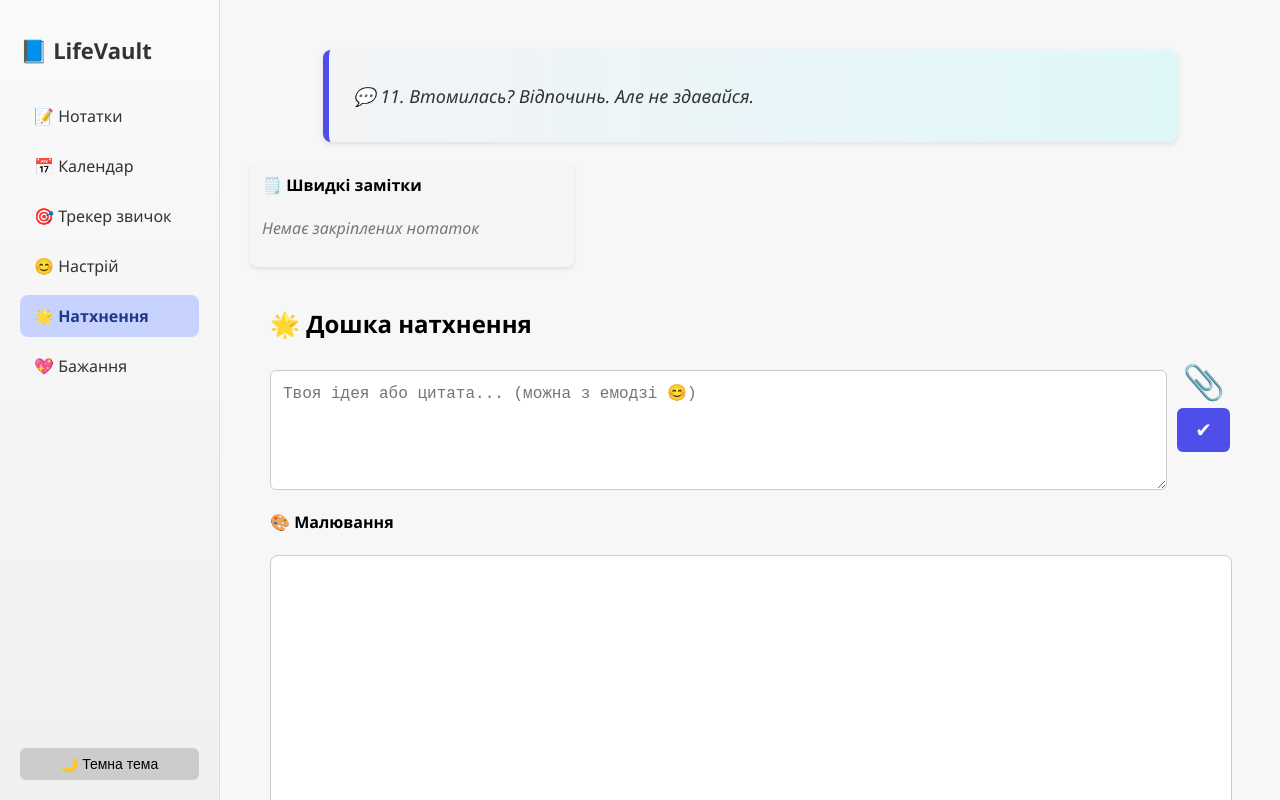
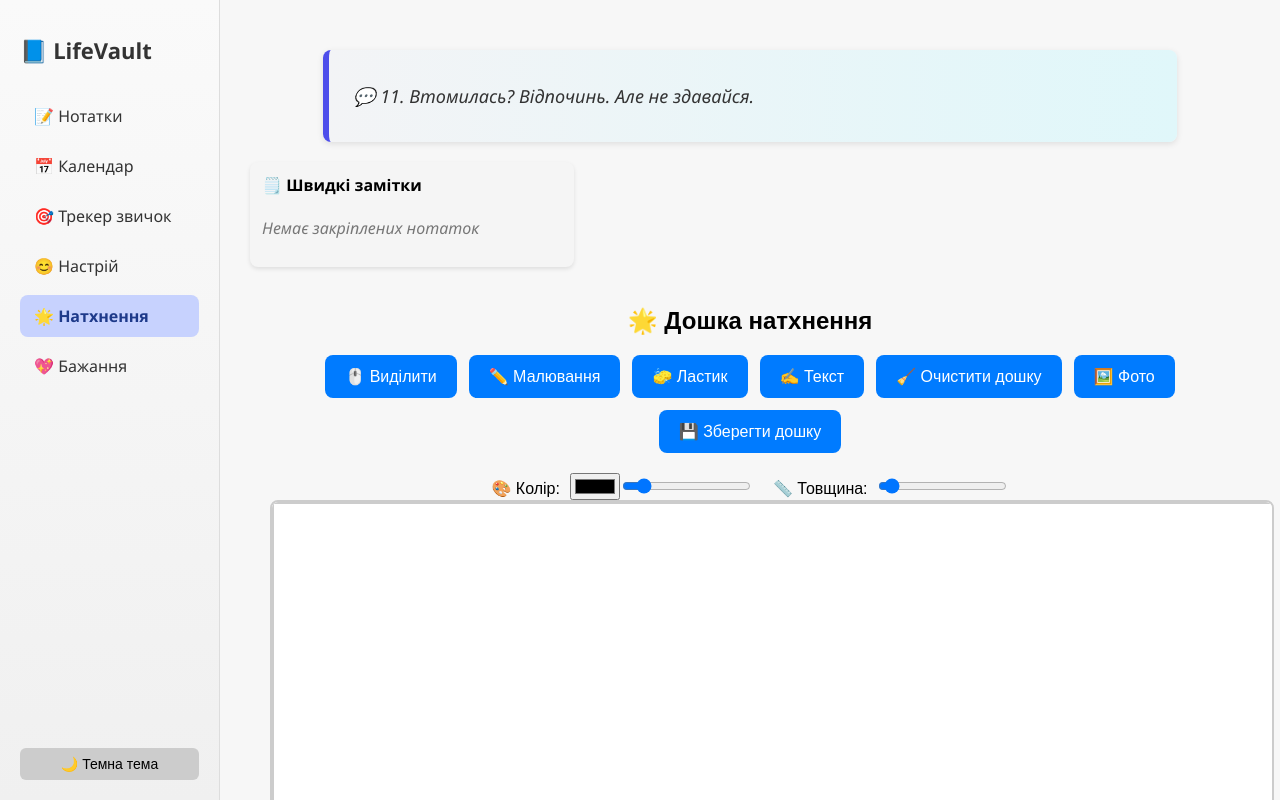
Before and after one commit to Vidziano/LifeVault, a React (Create React App) app: page /inspo in a window 1280 px wide. Built offline with nearby package versions, Linux system fonts and the light colour scheme.

Commit message:
updated moodboard;

```diff
--- a/package.json
+++ b/package.json
@@ -11,6 +11,7 @@
     "cra-template": "1.3.0",
     "d3-geo": "^3.1.1",
     "fabric": "^6.6.4",
+    "html2canvas": "^1.4.1",
     "leaflet": "^1.9.4",
     "react": "^19.1.0",
     "react-calendar": "^5.1.0",
--- a/src/InspirationBoard.css
+++ b/src/InspirationBoard.css
@@ -1,113 +1,112 @@
 .inspo-board {
   padding: 20px;
-  max-width: 1000px;
-  margin: 0 auto;
+  font-family: 'Arial', sans-serif;
+  text-align: center;
 }
 
-.quote {
-  font-style: italic;
-  font-size: 18px;
-  background: #f0f8ff;
-  padding: 10px 16px;
-  border-left: 4px solid #4e4eeb;
-  border-radius: 6px;
+.toolbar {
+  display: flex;
+  flex-wrap: wrap;
+  justify-content: center;
+  gap: 12px;
   margin-bottom: 20px;
 }
 
-/* 🔧 Основна форма */
-.inspo-input-row {
-  display: flex;
-  align-items: flex-start;
-  gap: 10px;
-  margin-bottom: 20px;
+.toolbar button, .toolbar label {
+  padding: 12px 20px;
+  font-size: 16px;
+  background-color: #007bff;
+  color: white;
+  border: none;
+  border-radius: 8px;
+  cursor: pointer;
+  transition: background 0.3s;
 }
 
-.inspo-input-row textarea {
-  flex: 1;
-  min-height: 120px;
-  padding: 12px;
-  font-size: 16px;
-  border-radius: 6px;
-  border: 1px solid #ccc;
-  resize: vertical;
-  box-sizing: border-box;
+.toolbar button:hover, .toolbar label:hover {
+  background-color: #0056b3;
 }
 
-/* 📎 та ✔ */
-.inspo-input-actions {
-  display: flex;
-  flex-direction: column;
-  gap: 10px;
-  align-items: center;
-  justify-content: flex-start;
-  margin-top: 4px;
-}
-
-/* Велика скріпка */
-.big-clip {
-  font-size: 34px;
-  cursor: pointer;
-  position: relative;
-  display: inline-block;
-  line-height: 1;
-}
-
-.big-clip input[type="file"] {
+.toolbar input[type="file"] {
   display: none;
 }
 
-/* ✔ кнопка */
-.add-btn {
-  font-size: 20px;
-  padding: 10px 18px;
-  background-color: #4e4eeb;
+.settings {
+  margin-bottom: 20px;
+  display: flex;
+  justify-content: center;
+  gap: 20px;
+  align-items: center;
+}
+
+.board-area {
+  position: relative;
+  width: 1000px;
+  height: 600px;
+  overflow: hidden;
+  margin: 0 auto;
+  background: #fff;
+  border: 2px solid #ccc;
+  border-radius: 8px;
+}
+
+.saved-gallery {
+  margin-top: 30px;
+  display: flex;
+  flex-wrap: wrap;
+  gap: 20px;
+  justify-content: center;
+}
+
+.saved-card {
+  background: #ffffff;
+  border: 2px solid #ccc;
+  border-radius: 8px;
+  width: 200px;
+  padding: 10px;
+  box-shadow: 0 4px 8px rgba(0,0,0,0.1);
+}
+
+.saved-image {
+  width: 100%;
+  height: auto;
+  border-radius: 4px;
+  margin-bottom: 8px;
+}
+
+.timestamp {
+  font-size: 12px;
+  color: #555;
+  margin-bottom: 8px;
+}
+
+.saved-buttons {
+  display: flex;
+  gap: 6px;
+  justify-content: center;
+}
+
+.saved-buttons button {
+  padding: 6px 10px;
+  font-size: 12px;
+  background-color: #007bff;
   color: white;
   border: none;
   border-radius: 6px;
   cursor: pointer;
+  transition: background 0.3s;
 }
 
-.add-btn:hover {
-  filter: brightness(1.1);
+.saved-buttons button:hover {
+  background-color: #0056b3;
 }
 
-/* 📦 Сітка */
-.inspo-grid {
-  display: grid;
-  grid-template-columns: repeat(auto-fit, minmax(180px, 1fr));
-  gap: 16px;
+.resize-handle {
+  width: 12px;
+  height: 12px;
+  background: blue;
+  position: absolute;
+  bottom: 0;
+  right: 0;
+  cursor: se-resize;
 }
-
-.inspo-card {
-  background-color: #f9f9f9;
-  border-radius: 10px;
-  box-shadow: 0 2px 6px rgba(0,0,0,0.1);
-  padding: 12px;
-  position: relative;
-  text-align: center;
-}
-
-.inspo-card img {
-  max-width: 100%;
-  border-radius: 8px;
-  margin-bottom: 8px;
-}
-
-.inspo-card textarea {
-  width: 100%;
-  resize: vertical;
-  padding: 8px;
-  font-size: 14px;
-  border-radius: 6px;
-  border: 1px solid #ccc;
-}
-
-.inspo-card button {
-  position: absolute;
-  top: 6px;
-  right: 6px;
-  background-color: transparent;
-  border: none;
-  font-size: 16px;
-  cursor: pointer;
-}
--- a/src/InspirationBoard.jsx
+++ b/src/InspirationBoard.jsx
@@ -1,202 +1,458 @@
 import React, { useState, useEffect, useRef } from 'react';
 import './InspirationBoard.css';
+import html2canvas from 'html2canvas';
+
 
 function InspirationBoard() {
-  const [items, setItems] = useState(() => {
-    const stored = localStorage.getItem('inspoItems');
-    return stored ? JSON.parse(stored) : [];
-  });
+  const canvasRef = useRef(null);
+  const boardRef = useRef(null);
 
-  const [newText, setNewText] = useState('');
-  const [newImage, setNewImage] = useState(null);
+  const [tool, setTool] = useState('pen');
+  const [color, setColor] = useState('#000000');
+  const [lineWidth, setLineWidth] = useState(2);
+  const [fontSize, setFontSize] = useState(16);
+  const [startSize, setStartSize] = useState({ width: 0, height: 0, fontSize: 16 });
+
   const [isDrawing, setIsDrawing] = useState(false);
-  const [color, setColor] = useState('#000');
-  const [tool, setTool] = useState('pen');
-  const [lineWidth, setLineWidth] = useState(2);
-  const [textInput, setTextInput] = useState('');
-  const [imageToDraw, setImageToDraw] = useState(null);
-  const canvasRef = useRef(null);
-  const contextRef = useRef(null);
+  const [objects, setObjects] = useState([]);
+  const [savedItems, setSavedItems] = useState([]);
+  const [selectedObjectId, setSelectedObjectId] = useState(null);
+  const [clipboardObject, setClipboardObject] = useState(null);
+
+  const [draggingObjectId, setDraggingObjectId] = useState(null);
+  const [resizingObjectId, setResizingObjectId] = useState(null);
+  const [startPos, setStartPos] = useState({ x: 0, y: 0 });
+
+  const [history, setHistory] = useState([]);
+  const [redoStack, setRedoStack] = useState([]);
+
+  const [imageFile, setImageFile] = useState(null);
 
   useEffect(() => {
-    localStorage.setItem('inspoItems', JSON.stringify(items));
-  }, [items]);
+    const canvas = canvasRef.current;
+    canvas.width = 1000;
+    canvas.height = 600;
+    const ctx = canvas.getContext('2d');
+    ctx.lineCap = 'round';
+    ctx.strokeStyle = color;
+    ctx.lineWidth = lineWidth;
+  }, []);
 
-  const handleAdd = () => {
-    if (!newText && !newImage) return;
+  useEffect(() => {
+    if (tool === 'pen' || tool === 'eraser') {
+      const ctx = canvasRef.current.getContext('2d');
+      ctx.strokeStyle = tool === 'pen' ? color : '#ffffff';
+      ctx.lineWidth = tool === 'pen' ? lineWidth : 20;
+    }
+  }, [tool, color, lineWidth]);
 
-    const addItem = (imgUrl = null) => {
-      const updated = [...items, { text: newText, img: imgUrl }];
-      setItems(updated);
-      setNewText('');
-      setNewImage(null);
+  useEffect(() => {
+    const handleKeyDown = (e) => {
+      if (e.ctrlKey && e.key.toLowerCase() === 'c' && selectedObjectId) {
+        e.preventDefault();
+        const obj = objects.find(o => o.id === selectedObjectId);
+        if (obj) setClipboardObject(obj);
+      }
+      if (e.ctrlKey && e.key.toLowerCase() === 'v' && clipboardObject) {
+        e.preventDefault();
+        saveHistory();
+        const newObj = {
+          ...clipboardObject,
+          id: Date.now(),
+          x: clipboardObject.x + 20,
+          y: clipboardObject.y + 20,
+        };
+        setObjects(prev => [...prev, newObj]);
+        setSelectedObjectId(newObj.id);
+      }
+      if (e.ctrlKey && e.key.toLowerCase() === 'z') {
+        e.preventDefault();
+        undo();
+      }
+      if (e.ctrlKey && e.key.toLowerCase() === 'y') {
+        e.preventDefault();
+        redo();
+      }
+      if ((e.key === 'Delete' || e.key === 'Backspace') && selectedObjectId !== null) {
+        e.preventDefault();
+        saveHistory();
+        setObjects(prev => prev.filter(obj => obj.id !== selectedObjectId));
+        setSelectedObjectId(null);
+      }
+    };
+    window.addEventListener('keydown', handleKeyDown);
+    return () => window.removeEventListener('keydown', handleKeyDown);
+  }, [objects, selectedObjectId, clipboardObject, history, redoStack]);
+
+  const saveHistory = () => {
+    setHistory(prev => [...prev, objects]);
+    setRedoStack([]);
   };
 
-    if (newImage) {
-      const reader = new FileReader();
-      reader.onload = () => addItem(reader.result);
-      reader.readAsDataURL(newImage);
-    } else {
-      addItem();
+  const undo = () => {
+    if (history.length > 0) {
+      const prevState = history[history.length - 1];
+      setRedoStack(prev => [objects, ...prev]);
+      setHistory(prev => prev.slice(0, -1));
+      setObjects(prevState);
     }
   };
 
-  const handleDelete = (index) => {
-    const updated = [...items];
-    updated.splice(index, 1);
-    setItems(updated);
-  };
-
-  const handleEditText = (index, newText) => {
-    const updated = [...items];
-    updated[index].text = newText;
-    setItems(updated);
-  };
-
-  const startDrawing = ({ nativeEvent }) => {
-    const { offsetX, offsetY } = nativeEvent;
-    if (tool === 'text' && textInput) {
-      contextRef.current.fillStyle = color;
-      contextRef.current.font = `${lineWidth * 5}px sans-serif`;
-      contextRef.current.fillText(textInput, offsetX, offsetY);
-      setTextInput('');
-    } else if (tool === 'image' && imageToDraw) {
-      const img = new Image();
-      img.onload = () => {
-        contextRef.current.drawImage(img, offsetX, offsetY, 100, 100);
-        setImageToDraw(null);
-      };
-      img.src = URL.createObjectURL(imageToDraw);
-    } else {
-      contextRef.current.beginPath();
-      contextRef.current.moveTo(offsetX, offsetY);
-      setIsDrawing(true);
+  const redo = () => {
+    if (redoStack.length > 0) {
+      const nextState = redoStack[0];
+      setHistory(prev => [...prev, objects]);
+      setRedoStack(prev => prev.slice(1));
+      setObjects(nextState);
     }
   };
 
-  const draw = ({ nativeEvent }) => {
-    if (!isDrawing || (tool !== 'pen' && tool !== 'eraser')) return;
-    const { offsetX, offsetY } = nativeEvent;
-    contextRef.current.strokeStyle = tool === 'pen' ? color : '#fff';
-    contextRef.current.lineWidth = tool === 'pen' ? lineWidth : 10;
-    contextRef.current.lineTo(offsetX, offsetY);
-    contextRef.current.stroke();
+  const startDrawing = (e) => {
+    if (tool !== 'pen' && tool !== 'eraser') return;
+    setIsDrawing(true);
+    const rect = canvasRef.current.getBoundingClientRect();
+    const ctx = canvasRef.current.getContext('2d');
+    ctx.beginPath();
+    ctx.moveTo(e.clientX - rect.left, e.clientY - rect.top);
+  };
+
+  const draw = (e) => {
+    if (!isDrawing) return;
+    const rect = canvasRef.current.getBoundingClientRect();
+    const ctx = canvasRef.current.getContext('2d');
+    ctx.lineTo(e.clientX - rect.left, e.clientY - rect.top);
+    ctx.stroke();
   };
 
   const stopDrawing = () => {
-    contextRef.current.closePath();
     setIsDrawing(false);
   };
 
-  const saveCanvasAsItem = () => {
+  const handleBoardClick = (e) => {
+    if (tool === 'text') {
+      const rect = boardRef.current.getBoundingClientRect();
+      const x = e.clientX - rect.left;
+      const y = e.clientY - rect.top;
+      saveHistory();
+      const newText = {
+        id: Date.now(),
+        type: 'text',
+        x,
+        y,
+        width: 150,
+        height: 50,
+        value: '',
+        color,
+        fontSize: fontSize,
+      };
+      setObjects(prev => [...prev, newText]);
+      setSelectedObjectId(newText.id);
+    } else if (tool === 'image' && imageFile) {
+      const rect = boardRef.current.getBoundingClientRect();
+      const x = e.clientX - rect.left;
+      const y = e.clientY - rect.top;
+      saveHistory();
+      const newImage = {
+        id: Date.now(),
+        type: 'image',
+        x,
+        y,
+        width: 150,
+        height: 150,
+        src: URL.createObjectURL(imageFile),
+      };
+      setObjects(prev => [...prev, newImage]);
+      setImageFile(null);
+      setTool('move');
+    }
+  };
+
+  const handleTextChange = (e, id) => {
+    setObjects(prev =>
+      prev.map(obj => obj.id === id ? { ...obj, value: e.target.value } : obj)
+    );
+  };
+  const handleFontSizeChange = (e) => {
+    const newSize = Number(e.target.value);
+    setFontSize(newSize);
+
+    if (selectedObjectId !== null) {
+      setObjects(prev =>
+        prev.map(obj =>
+          obj.id === selectedObjectId && obj.type === 'text'
+            ? { ...obj, fontSize: newSize }
+            : obj
+        )
+      );
+    }
+  };
+
+  const startDragging = (e, id) => {
+    if (e.target.className === 'resize-handle') return;
+    setDraggingObjectId(id);
+    setStartPos({ x: e.clientX, y: e.clientY });
+    setSelectedObjectId(id);
+  };
+
+  const startResizing = (e, id) => {
+    const obj = objects.find(o => o.id === id);
+    if (!obj) return;
+
+    setResizingObjectId(id);
+    setStartPos({ x: e.clientX, y: e.clientY });
+    setStartSize({ width: obj.width, height: obj.height, fontSize: obj.fontSize || 16 });
+    setSelectedObjectId(id);
+  };
+
+
+  const handleMouseMove = (e) => {
+    if (draggingObjectId) {
+      const dx = e.clientX - startPos.x;
+      const dy = e.clientY - startPos.y;
+      setStartPos({ x: e.clientX, y: e.clientY });
+      setObjects(prev =>
+        prev.map(obj => obj.id === draggingObjectId ? { ...obj, x: obj.x + dx, y: obj.y + dy } : obj)
+      );
+    } else if (resizingObjectId) {
+      const dx = e.clientX - startPos.x;
+      const dy = e.clientY - startPos.y;
+      setStartPos({ x: e.clientX, y: e.clientY });
+
+      setObjects(prev => {
+        const updated = [...prev];
+        const index = updated.findIndex(obj => obj.id === resizingObjectId);
+        if (index !== -1) {
+          const obj = updated[index];
+
+          const newWidth = Math.max(30, obj.width + dx);
+          const newHeight = Math.max(30, obj.height + dy);
+
+          let newFontSize = obj.fontSize;
+          if (obj.type === 'text' && startSize.width) {
+            const scale = newWidth / startSize.width;
+            newFontSize = Math.max(8, Math.min(72, startSize.fontSize * scale));
+          }
+
+          updated[index] = {
+            ...obj,
+            width: newWidth,
+            height: newHeight,
+            ...(obj.type === 'text' ? { fontSize: newFontSize } : {}),
+          };
+        }
+        return updated;
+      });
+    }
+  };
+
+
+  const handleMouseUp = () => {
+    setDraggingObjectId(null);
+    setResizingObjectId(null);
+    stopDrawing();
+  };
+
+  const handleSaveCanvas = async () => {
     const canvas = canvasRef.current;
     const imgData = canvas.toDataURL('image/png');
-    const updated = [...items, { img: imgData }];
-    setItems(updated);
-    contextRef.current.clearRect(0, 0, canvas.width, canvas.height);
+    const timestamp = new Date().toLocaleString();
+
+    const savedState = {
+      canvasImage: imgData,     // малюнок ручкою
+      objects: [...objects],    // тексти + фото
+      timestamp,
     };
 
-  useEffect(() => {
+    setSavedItems(prev => [...prev, savedState]);
+  };
+
+
+
+  const handleDownload = (imgData) => {
+    const link = document.createElement('a');
+    link.href = imgData;
+    link.download = 'saved-image.png';
+    link.click();
+  };
+
+  const handleClearBoard = () => {
+    const ctx = canvasRef.current.getContext('2d');
+    ctx.clearRect(0, 0, canvasRef.current.width, canvasRef.current.height);
+    setObjects([]);
+    setSelectedObjectId(null);
+    setHistory([]);
+    setRedoStack([]);
+  };
+
+
+  const handleEdit = (savedState) => {
     const canvas = canvasRef.current;
-    const context = canvas.getContext('2d');
-    context.lineCap = 'round';
-    contextRef.current = context;
-  }, []);
+    const ctx = canvas.getContext('2d');
 
-  useEffect(() => {
-    if (contextRef.current) {
-      contextRef.current.strokeStyle = tool === 'pen' ? color : '#fff';
-      contextRef.current.lineWidth = tool === 'pen' ? lineWidth : 10;
-    }
-  }, [color, lineWidth, tool]);
+    // Очистити попередній малюнок
+    ctx.clearRect(0, 0, canvas.width, canvas.height);
+
+    // Намалювати збережений малюнок ручкою
+    const img = new Image();
+    img.onload = () => {
+      ctx.drawImage(img, 0, 0, canvas.width, canvas.height);
+    };
+    img.src = savedState.canvasImage;
+
+    // Відновити об'єкти
+    setObjects(savedState.objects || []);
+    setSelectedObjectId(null);
+  };
+
 
   return (
     <div className="inspo-board">
       <h2>🌟 Дошка натхнення</h2>
 
-      <div className="inspo-input-row">
-        <textarea
-          placeholder="Твоя ідея або цитата... (можна з емодзі 😊)"
-          value={newText}
-          onChange={(e) => setNewText(e.target.value)}
-          rows={4}
-        ></textarea>
-
-        <div className="inspo-input-actions">
-          <label className="big-clip">
-            📎
-            <input type="file" accept="image/*" onChange={(e) => setNewImage(e.target.files[0])} />
-          </label>
-          <button className="add-btn" onClick={handleAdd}>✔</button>
-        </div>
-      </div>
-
-      <div className="drawing-tools">
-        <h4>🎨 Малювання</h4>
-        <canvas
-          ref={canvasRef}
-          onMouseDown={startDrawing}
-          onMouseMove={draw}
-          onMouseUp={stopDrawing}
-          onMouseLeave={stopDrawing}
-          style={{ border: '1px solid #ccc', borderRadius: '8px', background: '#fff', width: '100%', height: '500px' }}
-          width={1000}
-          height={500}
-        />
-        <div style={{ marginTop: '10px' }}>
-          <label>Колір: </label>
-          <input type="color" value={color} onChange={(e) => setColor(e.target.value)} />
-          <label style={{ marginLeft: '20px' }}>Інструмент: </label>
-          <select value={tool} onChange={(e) => setTool(e.target.value)}>
-            <option value="pen">Ручка</option>
-            <option value="eraser">Резинка</option>
-            <option value="text">Текст ✍️</option>
-            <option value="image">Фото 🖼️</option>
-          </select>
-          {tool === 'text' && (
-            <input
-              type="text"
-              placeholder="Введи текст або емодзі..."
-              value={textInput}
-              onChange={(e) => setTextInput(e.target.value)}
-              style={{ marginLeft: '10px' }}
-            />
-          )}
-          {tool === 'image' && (
+      <div className="toolbar">
+        <button onClick={() => setTool('select')}>🖱️ Виділити</button>
+        <button onClick={() => setTool('pen')}>✏️ Малювання</button>
+        <button onClick={() => setTool('eraser')}>🧽 Ластик</button>
+        <button onClick={() => setTool('text')}>✍️ Текст</button>
+        <button onClick={handleClearBoard}>🧹 Очистити дошку</button>
+        <label className="file-btn">
+          🖼️ Фото
           <input
             type="file"
             accept="image/*"
-              onChange={(e) => setImageToDraw(e.target.files[0])}
+            onChange={(e) => {
+              setImageFile(e.target.files[0]);
+              setTool('image');
+            }}
+          />
+        </label>
+        <button onClick={handleSaveCanvas}>💾 Зберегти дошку</button>
+      </div>
+      <div className="color-thickness-controls" style={{ marginTop: '10px' }}>
+  <label>
+    🎨 Колір:
+    <input
+      type="color"
+      value={color}
+      onChange={(e) => setColor(e.target.value)}
       style={{ marginLeft: '10px' }}
     />
-          )}
-          <label style={{ marginLeft: '20px' }}>Товщина: </label>
+  </label>
+
+  <input type="range" min="8" max="72" value={fontSize} onChange={handleFontSizeChange} />
+
+  <label style={{ marginLeft: '20px' }}>
+    📏 Товщина:
     <input
       type="range"
       min="1"
       max="20"
       value={lineWidth}
       onChange={(e) => setLineWidth(Number(e.target.value))}
+      style={{ marginLeft: '10px' }}
     />
-          <button style={{ marginLeft: '20px' }} onClick={saveCanvasAsItem}>💾 Зберегти малюнок</button>
+  </label>
 </div>
+      <div
+        ref={boardRef}
+        className="board-area"
+        onClick={handleBoardClick}
+        onMouseDown={startDrawing}
+        onMouseMove={(e) => {
+          draw(e);
+          handleMouseMove(e);
+        }}
+        onMouseUp={handleMouseUp}
+      >
+        <canvas
+          ref={canvasRef}
+          style={{ background: '#fff', border: '2px solid #ccc' }}
+        />
+
+{objects.map(obj => (
+  obj.type === 'text' ? (
+    <textarea
+      key={obj.id}
+      value={obj.value}
+      onChange={(e) => handleTextChange(e, obj.id)}
+      style={{
+        position: 'absolute',
+        left: obj.x,
+        top: obj.y,
+        width: obj.width,
+        height: obj.height,
+        resize: 'both',
+        fontSize: `${obj.fontSize || 16}px`,
+        color: obj.color,
+        background: 'transparent',
+        border: obj.id === selectedObjectId ? '2px solid blue' : 'none',
+      }}
+      onMouseDown={(e) => startDragging(e, obj.id)}
+      onClick={(e) => e.stopPropagation()}
+    />
+  ) : (
+    <div
+      key={obj.id}
+      style={{
+        position: 'absolute',
+        left: obj.x,
+        top: obj.y,
+        width: obj.width,
+        height: obj.height,
+        border: obj.id === selectedObjectId ? '2px solid blue' : 'none',
+        background: 'transparent'
+      }}
+      onMouseDown={(e) => startDragging(e, obj.id)}
+      onClick={(e) => e.stopPropagation()}
+    >
+      <img
+        src={obj.src}
+        alt="uploaded"
+        style={{
+          width: '100%',
+          height: '100%',
+          objectFit: 'cover',
+          pointerEvents: 'none',
+          userSelect: 'none'
+        }}
+      />
+      {obj.id === selectedObjectId && (
+        <div
+          className="resize-handle"
+          onMouseDown={(e) => startResizing(e, obj.id)}
+        />
+      )}
+    </div>
+  )
+))}
+
       </div>
 
-      <div className="inspo-grid">
-        {items.map((item, i) => (
-          <div key={i} className="inspo-card">
-            {item.img && <img src={item.img} alt="idea" />}
-            {item.text && (
-              <textarea
-                value={item.text}
-                onChange={(e) => handleEditText(i, e.target.value)}
-                style={{ width: '100%', resize: 'vertical' }}
-              ></textarea>
-            )}
-            <button onClick={() => handleDelete(i)}>❌</button>
+      {/* Галерея збережених малюнків */}
+      <div className="saved-gallery">
+  {savedItems.map((item, index) => (
+    <div key={index} className="saved-card">
+      <img
+        src={item.canvasImage}
+        alt={`saved-${index}`}
+        className="saved-image"
+        style={{
+          width: '200px',
+          height: 'auto',
+          borderRadius: '8px',
+          boxShadow: '0 2px 6px rgba(0,0,0,0.15)',
+          marginBottom: '8px',
+        }}
+      />
+      <p className="timestamp" style={{ fontSize: '14px', color: '#555' }}>{item.timestamp}</p>
+      <div className="saved-buttons">
+        <button onClick={() => handleEdit(item)}>✏️ Редагувати</button>
+        <button onClick={() => handleDownload(item.img)}>⬇️ Завантажити</button>
+      </div>
     </div>
   ))}
 </div>
+
     </div>
   );
 }
```
Also changed, not shown: 1 other file (tests, documents, lock files or other folders). Lines whose indentation alone changed are shown as unchanged.
